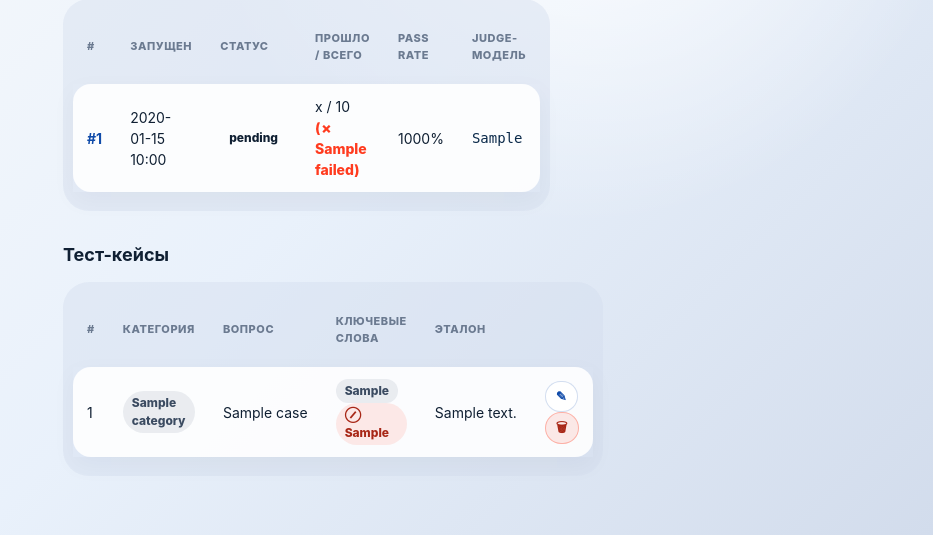
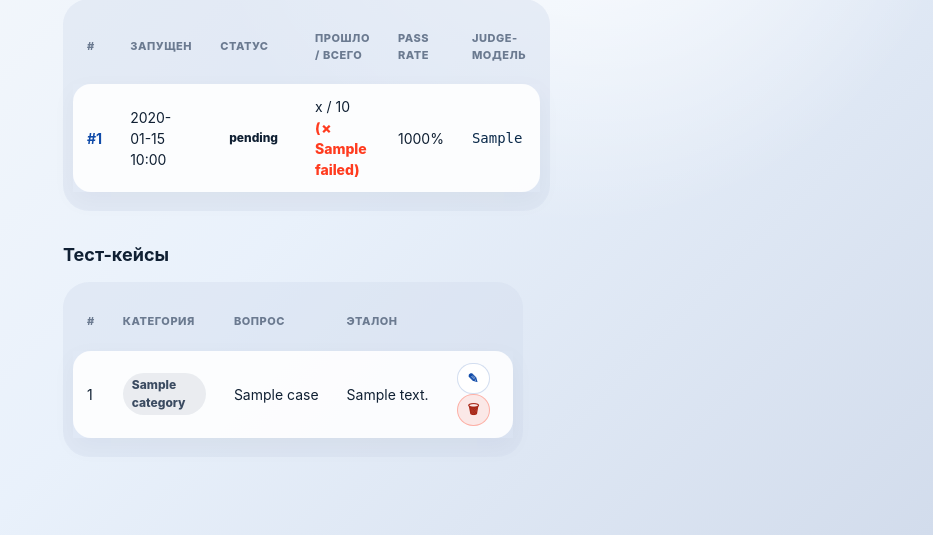
Before and after one commit to vlad495-commits/moroz-i-solntse-bot, a FastAPI app: template project/admin/templates/eval_list.html in a window 1280 px wide. Shown: the part 265-800 px from the top of the page, without its empty margins (347-1280 px from the left). Run offline with FastAPI, Linux system fonts and the light colour scheme; the template is opened without the code that fills it: most values are stand-ins (such as "Sample title", 1, 10 or a date in 2020); parts of the project's set-up code (start-up, migrations or seed data) failed here and were passed over.

Commit message:
design: убрана колонка ключевых слов в эвалах

```diff
--- a/project/admin/templates/eval_list.html
+++ b/project/admin/templates/eval_list.html
@@ -64,7 +64,6 @@
             <th>#</th>
             <th>Категория</th>
             <th>Вопрос</th>
-            <th>Ключевые слова</th>
             <th>Эталон</th>
             <th></th>
         </tr>
@@ -75,10 +74,6 @@
             <td>{{ c.id }}</td>
             <td><span class="chip">{{ c.category }}</span></td>
             <td class="cell-trunc">{{ c.question }}</td>
-            <td>
-                {% for kw in c.expected_keywords %}<span class="chip chip-kw">{{ kw }}</span>{% endfor %}
-                {% for kw in c.forbidden_keywords %}<span class="chip chip-forbidden">⊘ {{ kw }}</span>{% endfor %}
-            </td>
             <td class="cell-trunc">{{ c.expected_answer }}</td>
             <td>
                 <a href="/eval/cases/{{ c.id }}" class="btn-sm">✎</a>
```
Also changed, not shown: changelog.md.
